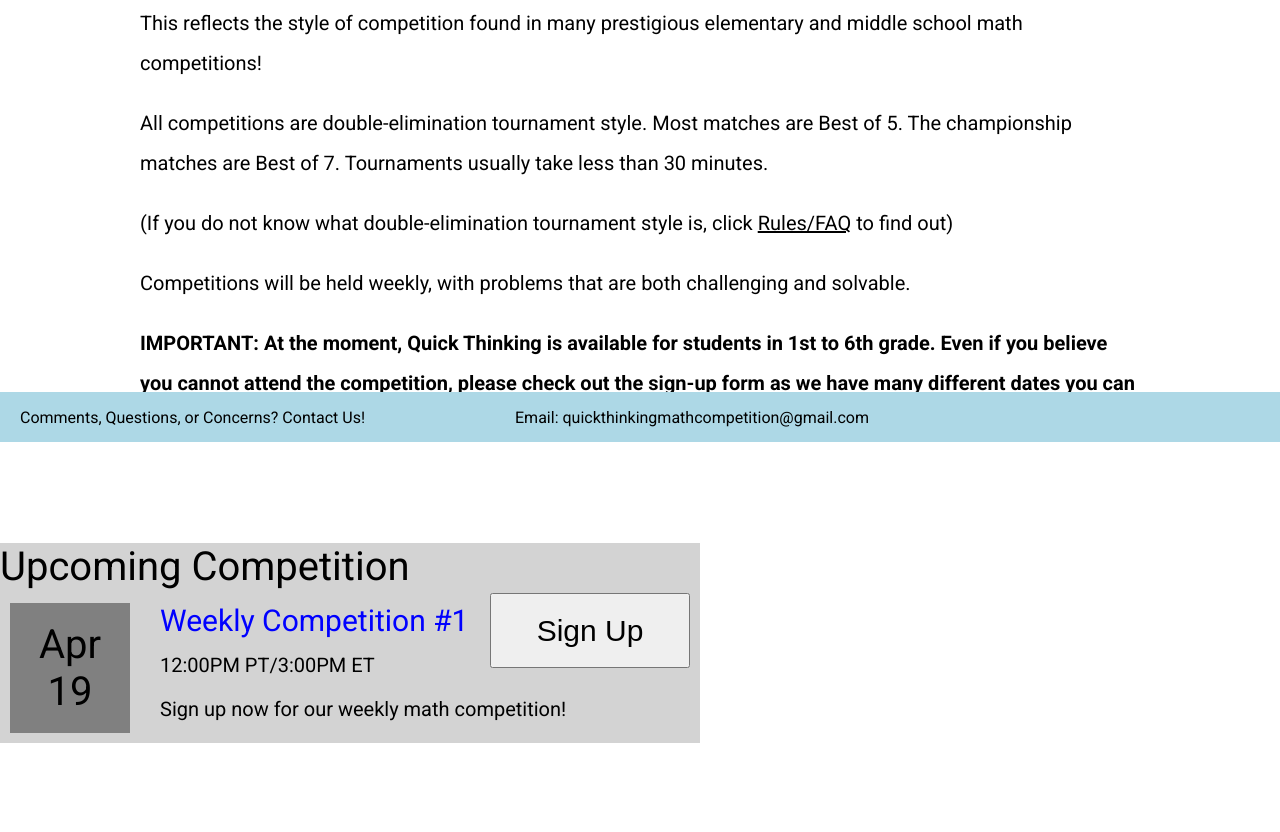
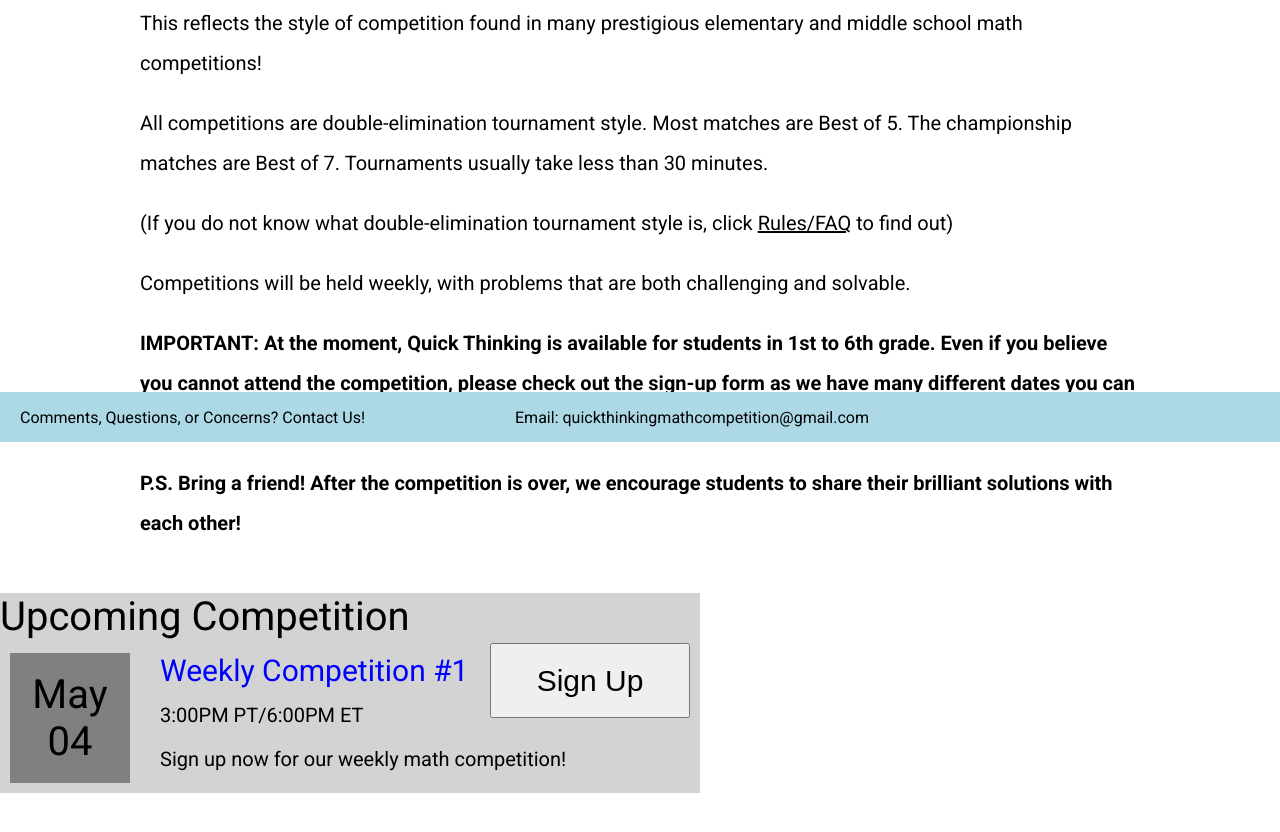
Before and after one commit to Hello1287/QuickThinking, a website with bundled scripts: page index.html in a window 1280 px wide. Shown: the part 358-1190 px from the top of the page. Built offline with nearby package versions, Linux system fonts and the light colour scheme.

Commit message:
Add files via upload

```diff
--- a/data/competitions.js
+++ b/data/competitions.js
@@ -109,7 +109,7 @@
         name: "Weekly Competition #1",
         caption: "Standard Tournament",
         image: null,
-        dayjs: dayjs('2025-04-19 12:00:00'),
+        dayjs: dayjs('2025-5-4 15:00:00'),
         completed: 0,
         winner: null,
         eventDetails: "Sign up now for our weekly math competition!",
--- a/index.html
+++ b/index.html
@@ -59,6 +59,9 @@
                 <div class="frontpage" style="font-weight:bold">
                     IMPORTANT: At the moment, Quick Thinking is available for students in 1st to 6th grade. Even if you believe you cannot attend the competition, please check out the sign-up form as we have many different dates you can select from!
                 </div>
+                <div class="frontpage" style="font-weight:bold" style="margin-bottom:10px">
+                    P.S. Bring a friend! After the competition is over, we encourage students to share their brilliant solutions with each other!
+                </div>
             </div>
             <div class="upcomingevents">
                 <div class="upcomingeventsheader">Upcoming Competitions</div>
--- a/styles/index.css
+++ b/styles/index.css
@@ -50,7 +50,7 @@
 .upcomingevents{
     background-color:lightgrey;
     display:grid;
-    margin-top:100px;
+    margin-top:50px;
     height:200px;
     width:700px;
     margin-right:400px;
```
